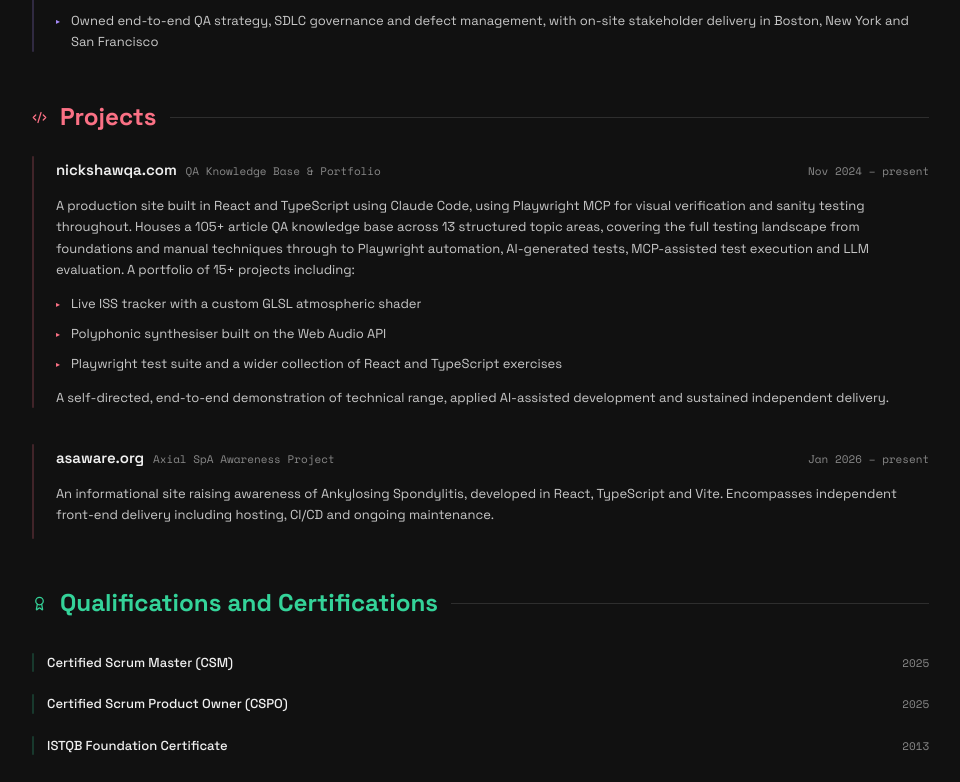
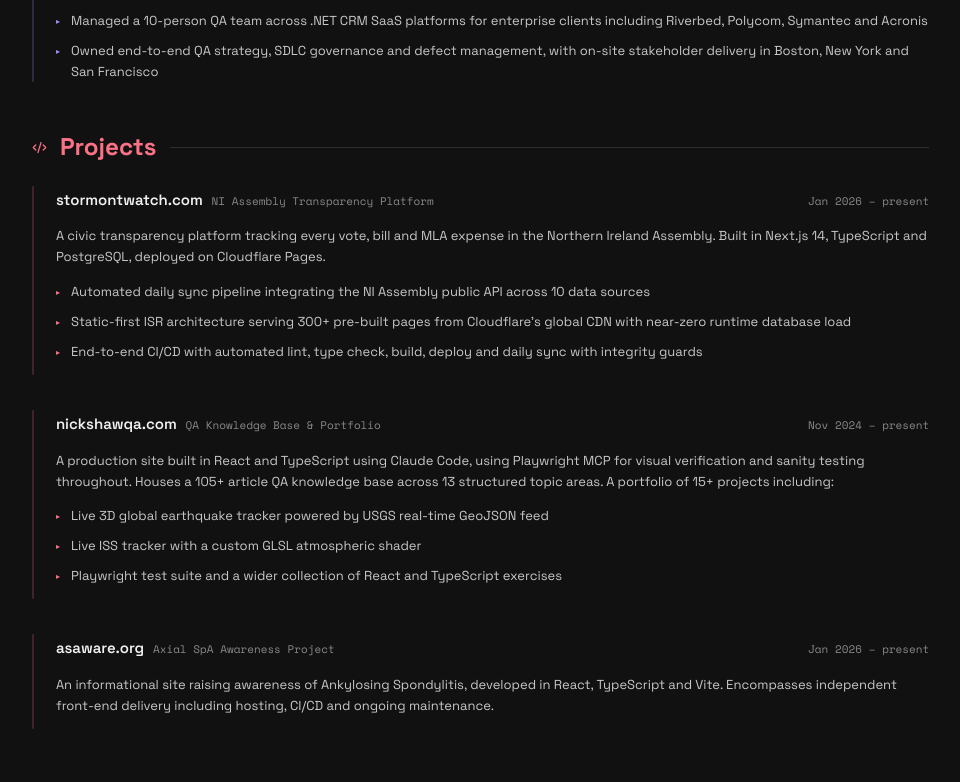
Before and after one commit to NickShaw1/nickshaw1.github.io, a React (Vite) app: page /cv in a window 1280 px wide. Shown: the part 2582-3364 px from the top of the page, without its empty margins (152-1112 px from the left). Built offline with nearby package versions, Linux system fonts and the light colour scheme.

Commit message:
sites change

```diff
--- a/src/data/projects.ts
+++ b/src/data/projects.ts
@@ -478,6 +478,15 @@ btns.forEach(btn => {
     icon: 'Monitor',
   },
   {
+    id: 'stormontwatch',
+    title: 'stormontwatch.com',
+    description: 'A civic transparency platform tracking every vote, bill and MLA expense in the Northern Ireland Assembly.',
+    stack: ['Next.js', 'TypeScript', 'PostgreSQL', 'GitHub Actions'],
+    category: 'Sites',
+    liveUrl: 'https://www.stormontwatch.com',
+    icon: 'Monitor',
+  },
+  {
     id: 'asaware',
     title: 'AS Aware',
     description: 'A website raising awareness of Ankylosing Spondylitis, built with React, TypeScript and Vite.',
--- a/src/pages/CV.tsx
+++ b/src/pages/CV.tsx
@@ -33,6 +33,7 @@ const ROLES = [
       'Reduced manual regression effort by 50% through targeted automation and tightened sprint scope',
       "Overhauled the organisation's Agile delivery approach, improving release cadence from monthly to twice-monthly",
       'Architected Playwright automation frameworks (JavaScript/TypeScript) for critical end-to-end workflows using AI-assisted development, establishing scalable automated regression capability',
+      'Managed test delivery across cloud-native SaaS applications hosted on Azure/AWS.',
       'Implemented accessibility-first delivery (WCAG 2.1), embedding standards into sprint execution and supporting team adoption',
     ],
     closing: 'Operated across the full delivery lifecycle, bridging QA, product ownership and programme governance within a fast-moving SaaS environment. Managed all aspects of team leadership including resourcing, hiring and performance, while maintaining active Scrum Master and Product Owner responsibilities across the roadmap.',
@@ -103,16 +104,28 @@ const COMPETENCIES = [
 
 const PROJECTS = [
   {
+    name:        'stormontwatch.com',
+    subtitle:    'NI Assembly Transparency Platform',
+    period:      'Jan 2026 – present',
+    description: 'A civic transparency platform tracking every vote, bill and MLA expense in the Northern Ireland Assembly. Built in Next.js 14, TypeScript and PostgreSQL, deployed on Cloudflare Pages.',
+    points: [
+      'Automated daily sync pipeline integrating the NI Assembly public API across 10 data sources',
+      'Static-first ISR architecture serving 300+ pre-built pages from Cloudflare\'s global CDN with near-zero runtime database load',
+      'End-to-end CI/CD with automated lint, type check, build, deploy and daily sync with integrity guards',
+    ],
+    closing: null,
+  },
+  {
     name:        'nickshawqa.com',
     subtitle:    'QA Knowledge Base & Portfolio',
     period:      'Nov 2024 – present',
-    description: 'A production site built in React and TypeScript using Claude Code, using Playwright MCP for visual verification and sanity testing throughout. Houses a 105+ article QA knowledge base across 13 structured topic areas, covering the full testing landscape from foundations and manual techniques through to Playwright automation, AI-generated tests, MCP-assisted test execution and LLM evaluation. A portfolio of 15+ projects including:',
+    description: 'A production site built in React and TypeScript using Claude Code, using Playwright MCP for visual verification and sanity testing throughout. Houses a 105+ article QA knowledge base across 13 structured topic areas. A portfolio of 15+ projects including:',
     points: [
+      'Live 3D global earthquake tracker powered by USGS real-time GeoJSON feed',
       'Live ISS tracker with a custom GLSL atmospheric shader',
-      'Polyphonic synthesiser built on the Web Audio API',
       'Playwright test suite and a wider collection of React and TypeScript exercises',
     ],
-    closing: 'A self-directed, end-to-end demonstration of technical range, applied AI-assisted development and sustained independent delivery.',
+    closing: null,
   },
   {
     name:        'asaware.org',
```
Also changed, not shown: 1 other file (tests, documents, lock files or other folders).
